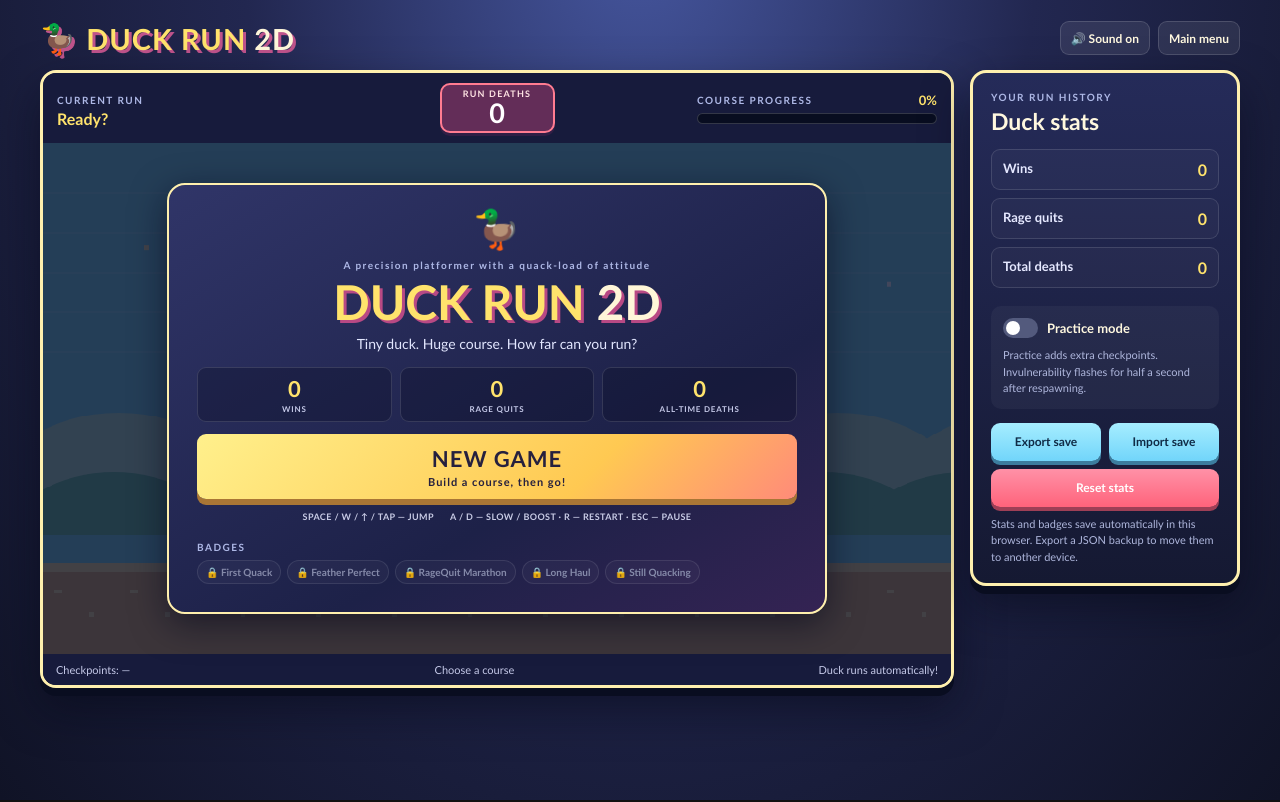
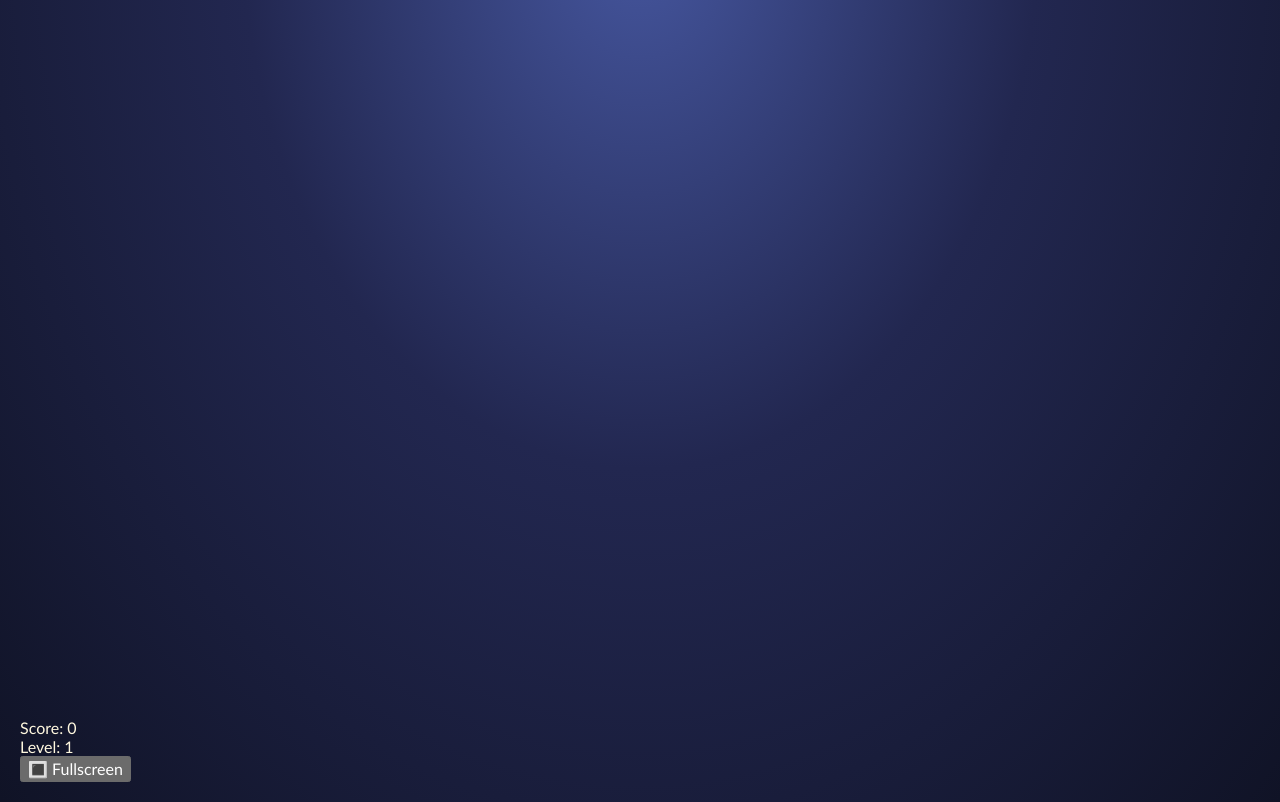
Before and after one commit to Duck-png-lord/duck-run-2d, a plain HTML site: page index.html in a window 1280 px wide. Drawn offline with Linux system fonts and the light colour scheme.

Commit message:
Update index.html

```diff
--- a/index.html
+++ b/index.html
@@ -1,86 +1,27 @@
-<!doctype html>
+<!DOCTYPE html>
 <html lang="en">
 <head>
-  <meta charset="utf-8">
-  <meta name="viewport" content="width=device-width, initial-scale=1">
-  <meta name="theme-color" content="#171a3c">
-  <title>Duck Run 2D</title>
-  <link rel="stylesheet" href="style.css">
+    <meta charset="UTF-8">
+    <meta name="viewport" content="width=device-width, initial-scale=1.0">
+    <title>Duck Run 2D: Geometry Dash Edition</title>
+    <link rel="stylesheet" href="style.css">
 </head>
 <body>
-  <main class="app">
-    <header class="topbar">
-      <a class="brand" href="#" aria-label="Duck Run 2D home">🦆 <span>DUCK RUN <b>2D</b></span></a>
-      <div class="top-actions">
-        <button id="soundButton" class="button button-quiet" type="button" aria-pressed="true">🔊 Sound on</button>
-        <button id="menuButton" class="button button-quiet" type="button">Main menu</button>
-      </div>
-    </header>
-
-    <section class="game-layout" aria-label="Duck Run game">
-      <div class="game-card">
-        <div class="hud">
-          <div class="hud-level"><span class="eyebrow">CURRENT RUN</span><strong id="levelName">Ready?</strong></div>
-          <div class="death-counter" aria-live="polite"><span>RUN DEATHS</span><strong id="levelDeaths">0</strong></div>
-          <div class="hud-progress"><div class="progress-label"><span class="eyebrow">COURSE PROGRESS</span><strong id="progressText">0%</strong></div><div class="progress-track"><i id="progressBar"></i></div></div>
+    <div id="game-container">
+        <canvas id="game-canvas"></canvas>
+        <div id="ui">
+            <div id="score">Score: 0</div>
+            <div id="level">Level: 1</div>
+            <div id="game-over" class="hidden">
+                <h1>Game Over!</h1>
+                <p>Final Score: <span id="final-score">0</span></p>
+                <button id="restart">Play Again</button>
+            </div>
+            <button id="fullscreen-btn">🔳 Fullscreen</button>
         </div>
-        <div class="canvas-wrap">
-          <canvas id="game" width="960" height="540" aria-label="Duck Run game. Space, W, Up Arrow, or tap to jump. A and D adjust speed."></canvas>
-          <div id="toast" class="toast" role="status" aria-live="polite"></div>
-          <section id="overlay" class="overlay" aria-live="polite">
-            <div class="overlay-card">
-              <div class="duck-mark">🦆</div>
-              <p class="eyebrow">A precision platformer with a quack-load of attitude</p>
-              <h1 id="overlayTitle">DUCK RUN <span>2D</span></h1>
-              <p id="overlayMessage" class="overlay-message">Tiny duck. Huge course. How far can you run?</p>
-              <div id="menuStats" class="menu-stats">
-                <div><strong id="statWins">0</strong><span>WINS</span></div>
-                <div><strong id="statRageQuits">0</strong><span>RAGE QUITS</span></div>
-                <div><strong id="statDeaths">0</strong><span>ALL-TIME DEATHS</span></div>
-              </div>
-              <div id="menuHome" class="menu-home">
-                <button id="newGameButton" class="button button-new" type="button">NEW GAME <small>Build a course, then go!</small></button>
-                <div class="overlay-controls"><span>SPACE / W / ↑ / TAP — JUMP</span><span>A / D — SLOW / BOOST · R — RESTART · ESC — PAUSE</span></div>
-              </div>
-              <div id="setupPanel" class="setup-panel hidden">
-                <div class="setup-grid">
-                  <label class="setup-field"><span>DIFFICULTY</span><select id="difficultySelect"><option value="easy">Easy — fewer hazards, slower</option><option value="mid" selected>Mid — balanced challenge</option><option value="hard">Hard — more hazards, faster</option><option value="rage">RageQuit — FAST, lots of hazards</option></select></label>
-                  <label class="setup-field"><span>COURSE LENGTH</span><select id="lengthSelect"><option value="short">Short · ~45 seconds</option><option value="mid" selected>Mid · ~1.5 minutes</option><option value="long">Long · ~2.5 minutes</option><option value="ultra">ULTRA LONG · ~5 minutes</option></select></label>
-                </div>
-                <p id="setupHint" class="setup-hint">Every run gets a fresh, validated layout. Main mode uses up to 2 checkpoints.</p>
-                <div class="setup-actions"><button id="backButton" class="button button-secondary" type="button">Back</button><button id="createButton" class="button button-new" type="button">CREATE COURSE →</button></div>
-              </div>
-              <div id="badgeStrip" class="badge-strip"><span class="eyebrow">BADGES</span><div id="badgeList" class="badge-list"></div></div>
-              <button id="continueButton" class="button button-primary hidden" type="button">Back to courses</button>
-            </div>
-          </section>
-        </div>
-        <footer class="game-footer"><span id="checkpointLabel">Checkpoints: —</span><span id="modeLabel">Choose a course</span><span>Duck runs automatically!</span></footer>
-      </div>
-
-      <aside class="side-card">
-        <p class="eyebrow">YOUR RUN HISTORY</p>
-        <h2>Duck stats</h2>
-        <div class="stat-list">
-          <div class="stat-row"><span>Wins</span><strong id="sideWins">0</strong></div>
-          <div class="stat-row"><span>Rage quits</span><strong id="sideRageQuits">0</strong></div>
-          <div class="stat-row"><span>Total deaths</span><strong id="sideDeaths">0</strong></div>
-        </div>
-        <div class="options">
-          <label class="toggle"><input id="practiceToggle" type="checkbox"><span class="switch"></span><span>Practice mode</span></label>
-          <p>Practice adds extra checkpoints. Invulnerability flashes for half a second after respawning.</p>
-        </div>
-        <div class="save-actions">
-          <button id="exportButton" class="button button-secondary" type="button">Export save</button>
-          <label class="button button-secondary import-label" for="importInput">Import save</label>
-          <input id="importInput" type="file" accept="application/json,.json" hidden>
-          <button id="resetButton" class="button button-danger" type="button">Reset stats</button>
-        </div>
-        <p class="save-note">Stats and badges save automatically in this browser. Export a JSON backup to move them to another device.</p>
-      </aside>
-    </section>
-    <p class="mobile-tip">Tap the game to jump. Duck runs for you; use A/D or on-screen buttons to adjust pace.</p>
-  </main>
-  <script src="game.js" defer></script>
+    </div>
+    <script src="levels.js"></script>
+    <script src="boss.js"></script>
+    <script src="game.js"></script>
 </body>
 </html>
```
